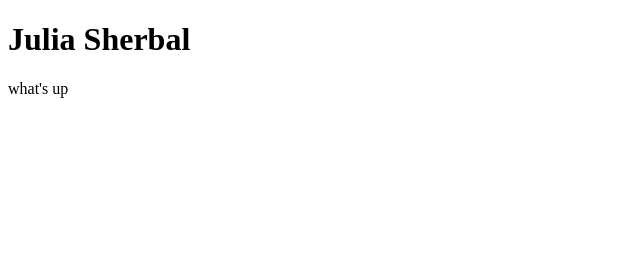
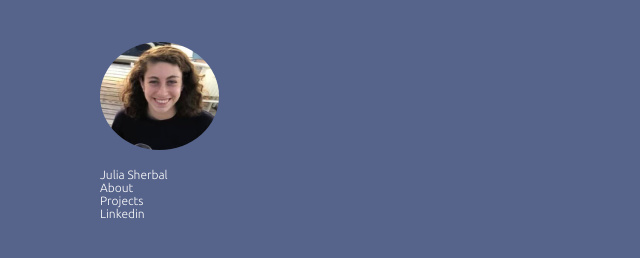
Before and after one commit to juliasherbal/juliasherbal.github.io, a plain HTML site: page index.html in a window 1280 px wide. Shown: the whole page, without its empty margins (0-640 px from the left). Drawn offline with Linux system fonts and the light colour scheme.

Commit message:
Added profile pic and links

```diff
--- a/index.html
+++ b/index.html
@@ -1,8 +1,48 @@
 <!DOCTYPE html>
 <html>
+
+	<head>
+		<meta charset='utf-8'>
+		<meta http-equiv= 'X-UA-Compatible' content='IE=edge'>
+		<title>Julia Sherbal</title>
+		<meta name='viewport' content='width=device-width, initial-scale=1'>
+		<link rel='stylesheet' type='text/css' media='screen' href='main.css'>
+		<script src='main.js'></script>
+	</head>
+
 	<body>
-		<h1> Julia Sherbal </h1>
-		<p> what's up </p1>
+		<header>
+			<div class="container">
+				<nav>
+					<div class="side-menu-icon">
+						<div class = "line1"></div>
+						<div class = "line2"></div>
+						<div class = "line3"></div>
+					</div>
+					<ul class="nav-list">
+						<li class="nav-item">
+							<a href="#landing-page">
+								<img
+									src="images/profile-pic.jpg"
+									alt="Julia Sherbal"
+									class="profile-pic nav-link"
+								/>
+								<span class="caption nav-link">Julia Sherbal</span>
+							</a>
+							<li class="nav-item">
+								<a href="#about" class="nav-link">About</a>
+							</li>
+							<li class="nav-item">
+								<a href="#projects" class="nav-link">Projects</a>
+							</li>
+							<li class="nav-item">
+								<a href="https://www.linkedin.com/in/julia-sherbal-38326716a/" target="_blank" class="nav-link">Linkedin</a>
+							</li>
+
+					</ul>
+
+				</nav>
+		</header>
 	</body>
 
 </html>
--- /dev/null
+++ b/main.css
@@ -0,0 +1,106 @@
+@import url('https://fonts.googleapis.com/css2?family=Ubuntu:wght@300&display=swap');
+
+/* Global styles */
+
+*,
+*::before,
+*::after{
+	margin: 0;
+	padding: 0;
+	box-string: inherit;
+}
+
+html {
+	font-family: 'Ubuntu', sans-serif;
+	font-size: 12px;
+	box-sizing: border-box;
+	scroll-behavior: smooth;
+	color: rgb(255, 255, 255);
+	background: #56638A;
+}
+
+a {
+	text-decoration: none;
+	color: rgb(255, 255, 255);
+}
+
+ul {
+	list-style: none;
+}
+
+p {
+	font-size: 1.4rem;
+}
+
+img {
+	width: 100%;
+	max-width: 100%;
+	height: auto;
+}
+
+/* header */
+
+header {
+		width: 100%;
+		height: 5rem;
+		top: 0;
+		left: 0;
+		z-index: 1;
+}
+
+.container {
+	width: 100%;
+	max-width: 90rem;
+	margin: 0 auto;
+	padding: 0 1.5rem;
+}
+
+.profile-pic {
+	height: 9rem;
+	width: auto;
+	border-radius: 50%;
+	display: block;
+	margin: 1.5rem 0;
+}
+
+.nav {
+	width: 100%;
+	display: flex;
+	align-items: center;
+	justify-content: space-between;
+	padding: 1rem 0;
+	border-bottom: 2px solid rgba(255, 255, 0.2);
+}
+
+.line1 {
+	width: 15px;
+	height: 3px;
+	margin: 5px 0;
+	background: linear-gradient (
+		135deg,
+		rgba(249, 105, 14, 1) 0%,
+		rgb(255, 255, 255) 100%
+	);
+}
+
+.line2 {
+	width: 30px;
+	height: 3px;
+		background: linear-gradient (
+		125deg,
+		rgba(249, 105, 14, 1) 0%,
+		rgb(255, 255, 255) 100%
+	);
+}
+
+.line3 {
+	width: 15px;
+	height: 3px;
+	margin: 5px 0;
+	margin-left: 15px;
+	background: linear-gradient (
+		125deg,
+		rgba(249, 105, 14, 1) 0%,
+		rgb(255, 255, 255) 100%
+	);
+}
```
Also changed, not shown: images/profile-pic.jpg (added).
